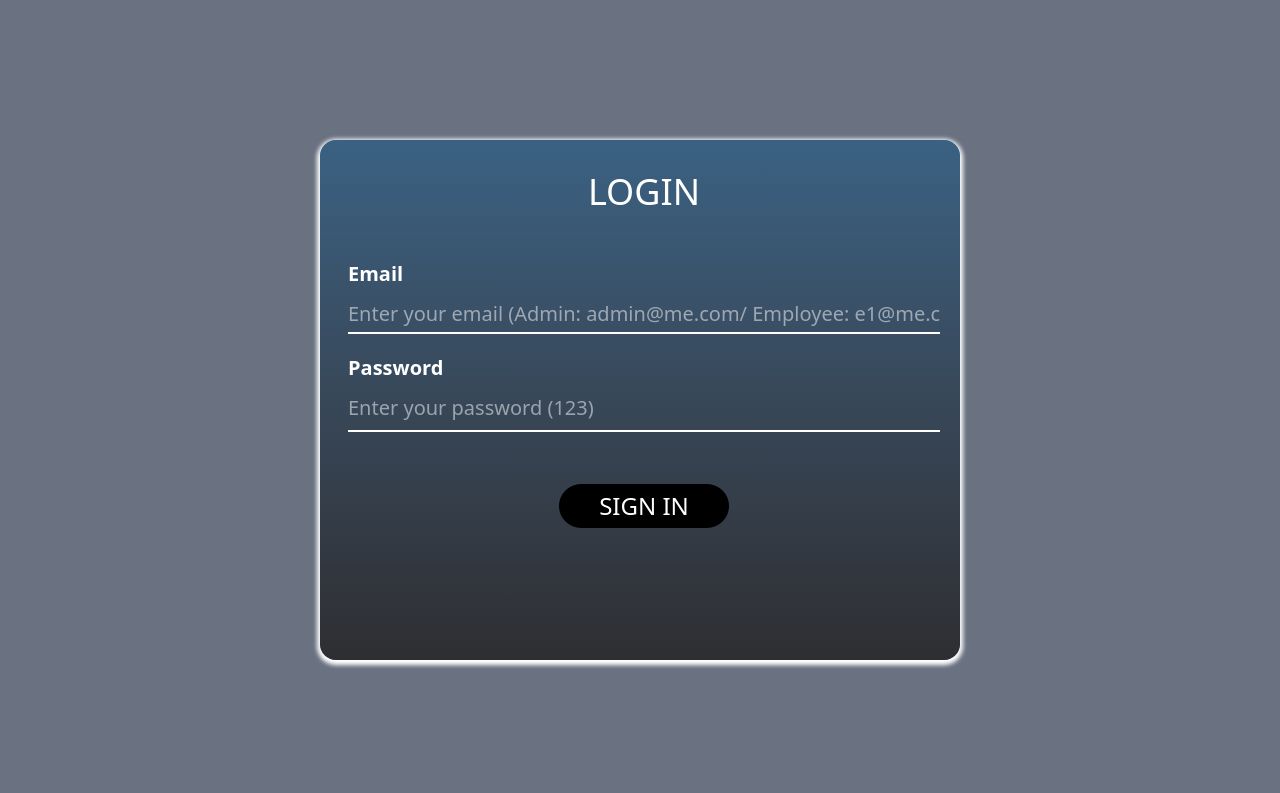
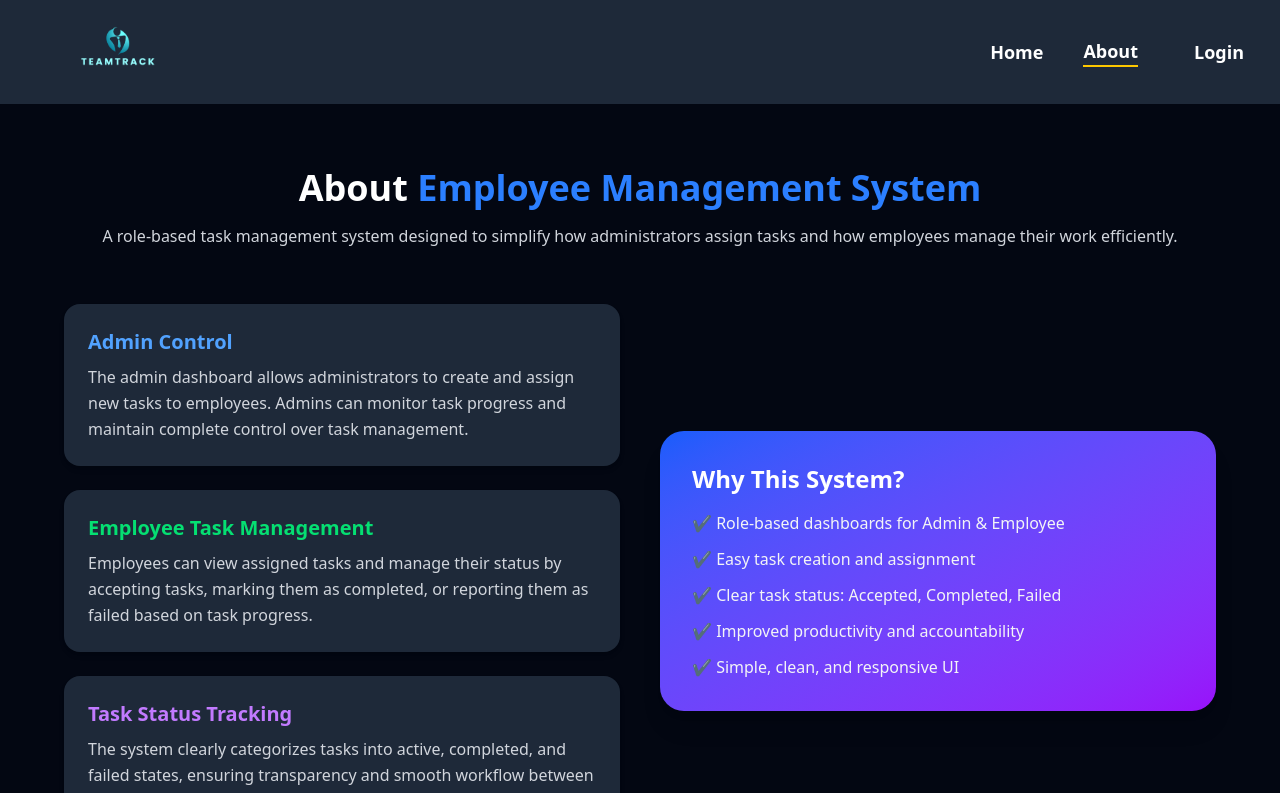
Before and after one commit to durpatbalayar2/react_employee_mgmt_sys, a React (Vite) app: page /about in a window 1280 px wide. Shown: the top 793 px of the page. Built offline with nearby package versions, Linux system fonts and the light colour scheme.

Commit message:
Project completed

```diff
--- a/package.json
+++ b/package.json
@@ -13,6 +13,8 @@
     "@tailwindcss/vite": "^4.1.18",
     "react": "^18.3.1",
     "react-dom": "^18.3.1",
+    "react-icons": "^5.5.0",
+    "react-router-dom": "^7.12.0",
     "tailwindcss": "^4.1.18"
   },
   "devDependencies": {
--- a/src/App.jsx
+++ b/src/App.jsx
@@ -4,6 +4,9 @@ import AdminDashboard from "./components/Daskboard/Admin/AdminDashboard";
 import EmployeeDashboard from "./components/Daskboard/Employee/EmployeeDashboard";
 
 import { AuthContext } from "./context/AuthProvider";
+import { Navigate, Route, Routes } from "react-router-dom";
+import Home from "./pages/Home";
+import About from "./pages/About";
 
 const App = () => {
   const [user, setUser] = useState(null);
@@ -26,14 +29,18 @@ const App = () => {
 
   },[])
 
+
+
 const handleLogin = (email, password) => {
-    if (email == "admin@me.com" && password == "123") {
+  if (email === "admin@me.com" && password === "123") {
     setUser("admin");
+    localStorage.setItem("loggedInUser", JSON.stringify({ role: "admin" }));
+    return "admin";
+  }
 
-      localStorage.setItem("loggedInUser", JSON.stringify({ role: "admin" }));
-    } else if (authData) {
+  if (authData) {
     const employee = authData.employees.find(
-        (e) => email == e.email && password == e.password
+      (e) => email === e.email && password === e.password
     );
 
     if (employee) {
@@ -41,24 +48,47 @@ const App = () => {
       setLoggedInUserData(employee);
       localStorage.setItem(
         "loggedInUser",
-          JSON.stringify({ role: "employee", data:employee })
+        JSON.stringify({ role: "employee", data: employee })
       );
+      return "employee";
     }
-    } else {
-      alert("Invalid Credientials!!");
   }
+
+  alert("Invalid Credentials");
+  return null;
 };
 
+
   return (
-    <>
-      {!user ? <Login handleLogin={handleLogin} /> : ""}
 
-      {user == "admin" ? (
+
+    <Routes>
+      <Route path="/" element={<Home />} />
+      <Route path="/about"element={<About/>}/>
+      <Route path="/login" element={<Login handleLogin={handleLogin} />} />
+
+      <Route
+        path="/admin"
+        element={
+          user === "admin" ? (
             <AdminDashboard changeUser={setUser} />
-      ) : user == "employee" ? (
+          ) : (
+            <Navigate to="/login" />
+          )
+        }
+      />
+
+      <Route
+        path="/employee"
+        element={
+          user === "employee" ? (
             <EmployeeDashboard changeUser={setUser} data={loggedInUserData} />
-      ) : null}
-    </>
+          ) : (
+            <Navigate to="/login" />
+          )
+        }
+      />
+    </Routes>
   );
 };
 
--- a/src/components/Auth/Login.jsx
+++ b/src/components/Auth/Login.jsx
@@ -1,12 +1,22 @@
 import { useState } from "react";
+import { Link, useNavigate } from "react-router-dom";
 
 const Login = ({ handleLogin }) => {
   const [email, setEmail] = useState("");
   const [password, setPassword] = useState("");
 
+  const navigate = useNavigate()
+
   const handleSubmit = (e) => {
     e.preventDefault();
-    handleLogin(email, password);
+
+    const role = handleLogin(email, password);
+
+    if (role === "admin") {
+      navigate("/admin");
+    } else if (role === "employee") {
+      navigate("/employee");
+    }
 
     setEmail("");
     setPassword("");
@@ -14,7 +24,7 @@ const Login = ({ handleLogin }) => {
 
   return (
     <>
-      <div className=" flex items-center justify-center bg-gray-500 w-full h-screen  ">
+      <div className=" flex items-center justify-center bg-gray-950 w-full h-screen  ">
         <div className=" w-[80%] h-[50%] lg:w-[50%] lg:h-[65%]  flex flex-col items-center gap-2 bg-linear-to-b from-[#1b57849c] to-[#1e1c1cc9]  rounded-2xl shadow-[0px_2px_4px_3px_#fff]  pl-2  text-white">
           <h1 className="text-4xl font-semi-bold uppercase  py-8">Login</h1>
           <form
@@ -58,7 +68,11 @@ const Login = ({ handleLogin }) => {
             </div>
           </form>
 
-
+          <div className="flex justify-center mt-4">
+            <Link to="/" className="  text-blue-300 text-2xl font-semibold cursor-pointer active:scale-90 ">
+              ← Back to Home
+            </Link>
+          </div>
         </div>
       </div>
     </>
--- a/src/components/Daskboard/Employee/EmployeeDashboard.jsx
+++ b/src/components/Daskboard/Employee/EmployeeDashboard.jsx
@@ -87,4 +87,5 @@ const EmployeeDashboard = (props) => {
   );
 };
 
+
 export default EmployeeDashboard;
--- a/src/context/AuthProvider.jsx
+++ b/src/context/AuthProvider.jsx
@@ -2,26 +2,27 @@ import { createContext, useState } from "react";
 import { getlocalStorage, setlocalStorage } from "../utils/localStorage";
 import { useEffect } from "react";
 import Footer from "../other/Footer";
+import Navbar from "../other/Navbar";
 
 export const AuthContext = createContext();
 
 const AuthProvider = ({ children }) => {
-
   // localStorage.clear()
   const [userData, setUserData] = useState(null);
 
-
-
   useEffect(() => {
-    setlocalStorage()
+    setlocalStorage();
     const { employees } = getlocalStorage();
-    setUserData({ employees});
+    setUserData({ employees });
   }, []);
 
   return (
     <div>
-      <AuthContext.Provider value={[userData,setUserData]}>{children}</AuthContext.Provider>
-      <Footer/>
+      <Navbar />
+      <AuthContext.Provider value={[userData, setUserData]}>
+        {children}
+      </AuthContext.Provider>
+      <Footer />
     </div>
   );
 };
--- a/src/main.jsx
+++ b/src/main.jsx
@@ -2,9 +2,12 @@ import { createRoot } from "react-dom/client";
 import "./index.css";
 import App from "./App.jsx";
 import AuthProvider from "./context/AuthProvider.jsx";
+import { BrowserRouter } from "react-router-dom";
 
 createRoot(document.getElementById("root")).render(
-  <AuthProvider>
-    <App />
-  </AuthProvider>
+  <BrowserRouter>
+    <AuthProvider>
+      <App />
+    </AuthProvider>
+  </BrowserRouter>
 );
--- a/src/other/Footer.jsx
+++ b/src/other/Footer.jsx
@@ -2,7 +2,7 @@ import React from 'react'
 
 const Footer = () => {
   return (
-    <div className='w-full h-20  bg-gray-600 text-white flex items-center justify-center '>
+    <div className='w-full h-20  bg-gray-800 text-white flex items-center justify-center '>
         <h1 className='lg:text-3xl font-semibold'>&copy; Durpat Singh |2026| Employee_Mgmt_SYS</h1>
     </div>
   )
--- /dev/null
+++ b/src/other/Navbar.jsx
@@ -0,0 +1,52 @@
+
+import logo from "../assets/logo.png";
+import { NavLink } from "react-router-dom";
+
+const Navbar = () => {
+  return (
+    <nav className="w-full bg-gray-800 shadow-lg py-3 px-5 flex justify-between items-center">
+
+      <div className="w-50 h-20">
+        <img className="w-full h-full object-contain" src={logo} alt="Logo" />
+      </div>
+
+
+      <div className="flex gap-10 items-center">
+        <NavLink
+          to="/"
+          className={({ isActive }) =>
+            `text-white text-lg font-semibold hover:text-yellow-400 transition-colors ${
+              isActive ? "border-b-2 border-yellow-400" : ""
+            }`
+          }
+        >
+          Home
+        </NavLink>
+
+        <NavLink
+          to="/about"
+          className={({ isActive }) =>
+            `text-white text-lg font-semibold hover:text-yellow-400 transition-colors ${
+              isActive ? "border-b-2 border-yellow-400" : ""
+            }`
+          }
+        >
+          About
+        </NavLink>
+
+        <NavLink
+          to="/login"
+          className={({ isActive }) =>
+            `text-white text-lg font-semibold px-4 py-2 rounded hover:bg-yellow-400 hover:text-gray-800 transition-colors ${
+              isActive ? "bg-yellow-400 text-gray-800" : ""
+            }`
+          }
+        >
+          Login
+        </NavLink>
+      </div>
+    </nav>
+  );
+};
+
+export default Navbar;
--- /dev/null
+++ b/src/pages/About.jsx
@@ -0,0 +1,73 @@
+const About = () => {
+  return (
+    <section className="bg-gray-950 text-white px-6 py-16">
+      <div className="max-w-6xl mx-auto">
+
+        <div className="text-center mb-14">
+          <h2 className="text-3xl md:text-4xl font-bold mb-4">
+            About{" "}
+            <span className="text-blue-500">Employee Management System</span>
+          </h2>
+          <p className="text-gray-300 w-full mx-auto">
+            A role-based task management system designed to simplify how
+            administrators assign tasks and how employees manage their work
+            efficiently.
+          </p>
+        </div>
+
+
+        <div className="grid gap-10 md:grid-cols-2 items-center">
+
+          <div className="space-y-6">
+            <div className="bg-gray-800 p-6 rounded-2xl shadow-md">
+              <h3 className="text-xl font-semibold mb-2 text-blue-400">
+                Admin Control
+              </h3>
+              <p className="text-gray-300 leading-relaxed">
+                The admin dashboard allows administrators to create and assign
+                new tasks to employees. Admins can monitor task progress and
+                maintain complete control over task management.
+              </p>
+            </div>
+
+            <div className="bg-gray-800 p-6 rounded-2xl shadow-md">
+              <h3 className="text-xl font-semibold mb-2 text-green-400">
+                Employee Task Management
+              </h3>
+              <p className="text-gray-300 leading-relaxed">
+                Employees can view assigned tasks and manage their status by
+                accepting tasks, marking them as completed, or reporting them as
+                failed based on task progress.
+              </p>
+            </div>
+
+            <div className="bg-gray-800 p-6 rounded-2xl shadow-md">
+              <h3 className="text-xl font-semibold mb-2 text-purple-400">
+                Task Status Tracking
+              </h3>
+              <p className="text-gray-300 leading-relaxed">
+                The system clearly categorizes tasks into active, completed, and
+                failed states, ensuring transparency and smooth workflow between
+                admin and employees.
+              </p>
+            </div>
+          </div>
+
+
+          <div className="bg-linear-to-br from-blue-600 to-purple-600 p-8 rounded-3xl shadow-xl">
+            <h3 className="text-2xl font-bold mb-4">Why This System?</h3>
+            <ul className="space-y-3 text-gray-100">
+              <li>✔ Role-based dashboards for Admin & Employee</li>
+              <li>✔ Easy task creation and assignment</li>
+              <li>✔ Clear task status: Accepted, Completed, Failed</li>
+              <li>✔ Improved productivity and accountability</li>
+              <li>✔ Simple, clean, and responsive UI</li>
+            </ul>
+          </div>
+        </div>
+      </div>
+    </section>
+  );
+};
+
+export default About;
--- /dev/null
+++ b/src/pages/Home.jsx
@@ -0,0 +1,43 @@
+import { useNavigate } from "react-router-dom";
+
+const Home = () => {
+  const navigate = useNavigate();
+
+  return (
+    <div className="min-h-screen bg-linear-to-br from-gray-900 via-gray-950 to-black text-white flex items-center">
+      <div className="max-w-7xl mx-auto px-6 grid grid-cols-1 lg:grid-cols-2 gap-10 items-center">
+
+        <div className="space-y-6">
+          <h1 className="text-4xl md:text-5xl lg:text-6xl font-bold leading-tight">
+            Manage Employees <br />
+            <span className="text-blue-500">Smarter & Faster</span>
+          </h1>
+
+          <p className="text-gray-300 text-lg max-w-xl">
+            A role-based Employee Management System where admins assign tasks
+            and employees manage their work by accepting, completing, or
+            reporting task status efficiently.
+          </p>
+
+          <button
+            onClick={() => navigate("/login")}
+            className="bg-blue-600 hover:bg-blue-700 transition text-lg lg:text-xl px-8 py-3 rounded-full active:scale-95"
+          >
+            Get Started →
+          </button>
+        </div>
+
+
+        <div className="flex justify-center">
+          <img
+            src="https://cdn-icons-png.flaticon.com/512/3135/3135715.png"
+            alt="Employee Management Illustration"
+            className="w-70 md:w-95 lg:w-105 drop-shadow-xl"
+          />
+        </div>
+      </div>
+    </div>
+  );
+};
+
+export default Home;
```
Also changed, not shown: src/assets/logo.png (added), 1 other file (tests, documents, lock files or other folders). Lines whose indentation alone changed are shown as unchanged.
